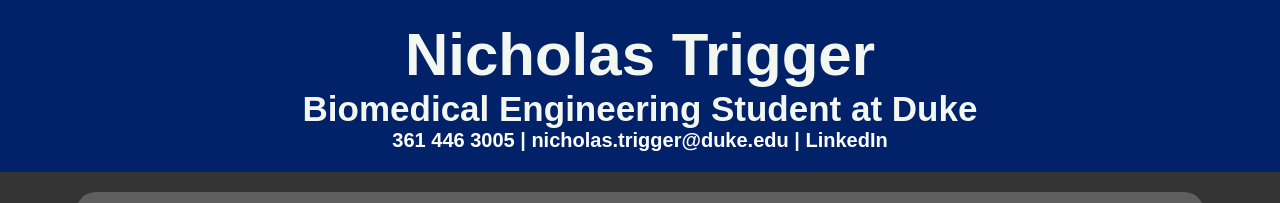
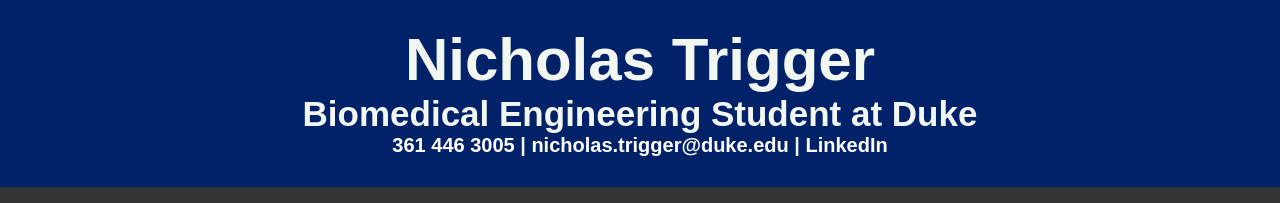
Before and after one commit to Nick-Trigger/Website, a plain HTML site: page index.html in a window 1280 px wide. Shown: the top 203 px of the page. Drawn offline with Linux system fonts and the light colour scheme.

Commit message:
Style changes home

```diff
--- a/style.css
+++ b/style.css
@@ -14,7 +14,8 @@
     background-color: #012169;
     color: #f2f7f2;
     text-align: center;
-    padding: 20px;
+    padding: 25px;
+    padding-bottom: 30px;
 }
 
 nav {
```
Also changed, not shown: index.html (+6 -3 lines).
